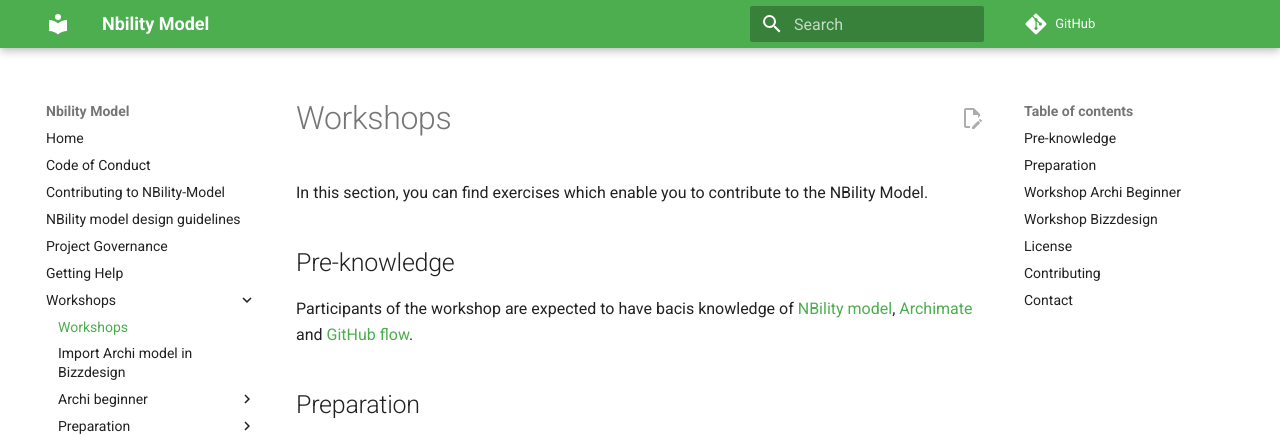
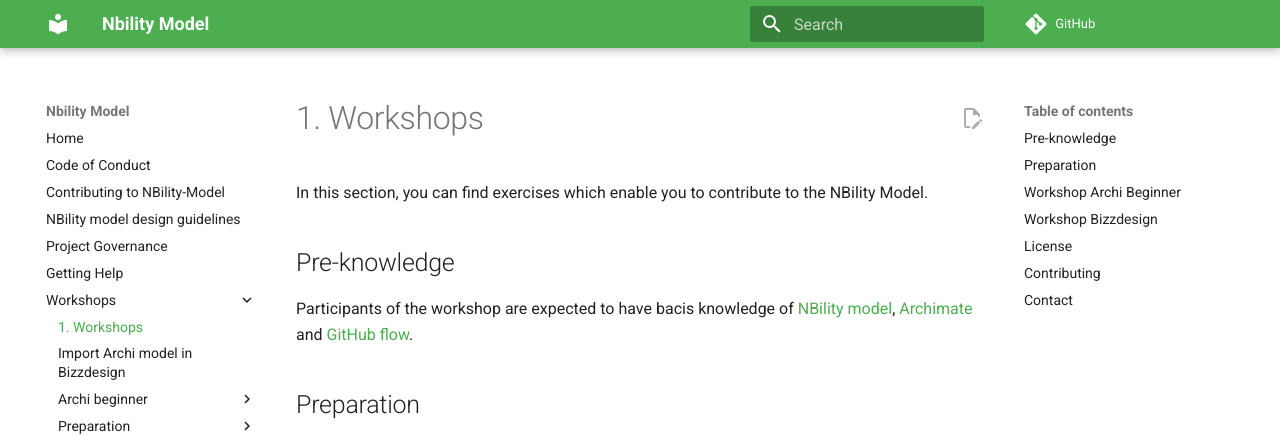
Before and after one commit to NBility-Model/nbility-model.github.io, an MkDocs documentation site: the page built from docs/workshops/index.md, in a window 1280 px wide and 900 px high. Shown: the top 436 px of the window. Built offline with MkDocs 1.6.1 and Material for MkDocs 9.7.7, drawn with Linux system fonts in a browser that asks for light colours; comment, search, counter and statistics services are not loaded.

Commit message:
Update index.md

```diff
--- a/docs/workshops/index.md
+++ b/docs/workshops/index.md
@@ -1,4 +1,4 @@
-# Workshops
+# 1. Workshops
 
 In this section, you can find exercises which enable you to contribute to the NBility Model.
 
```
